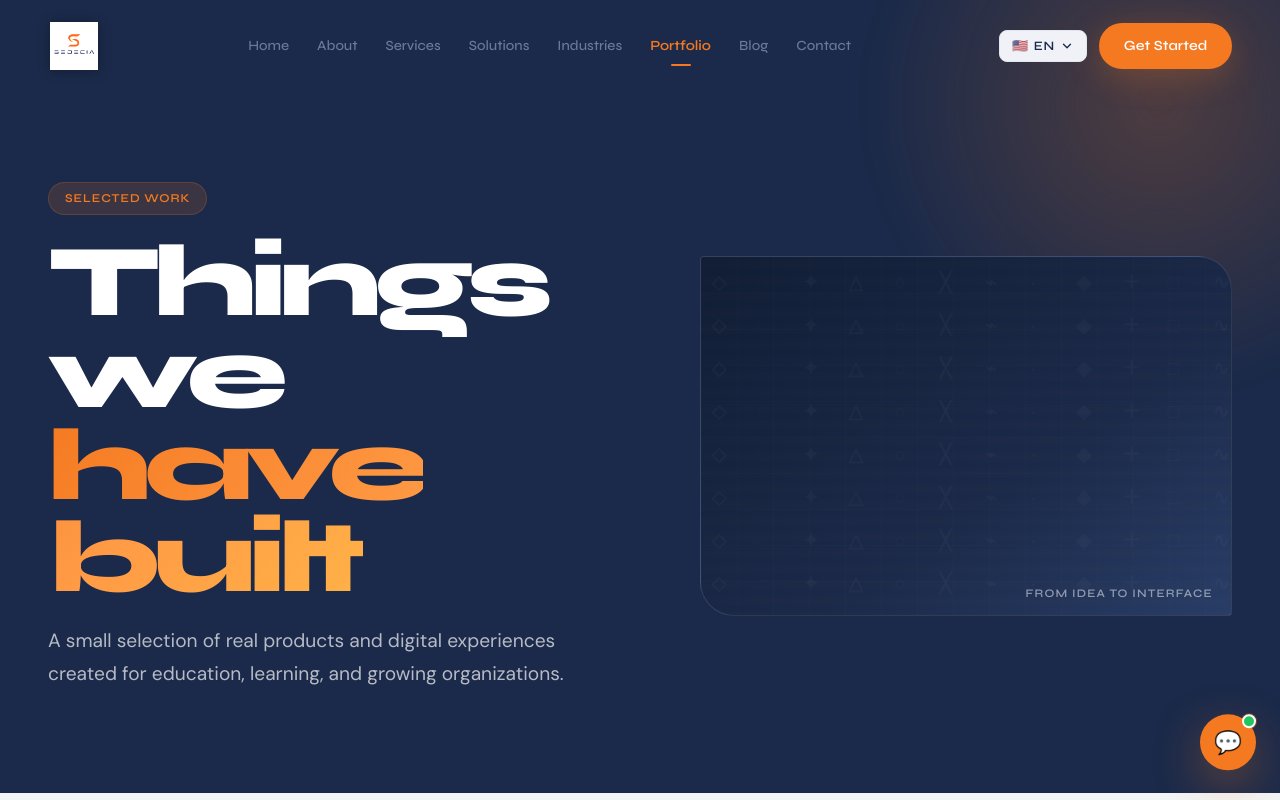
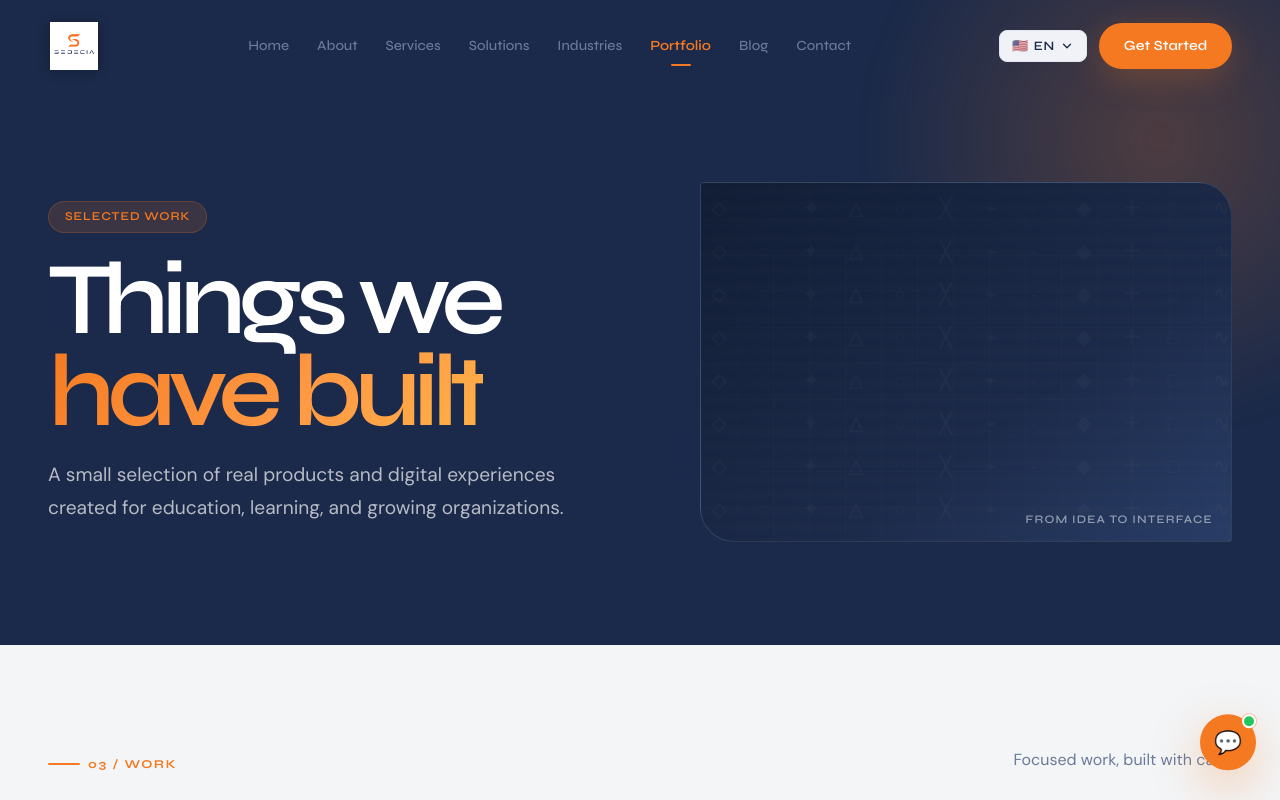
Before and after one commit to yerondereje432/sedecia, a React (Vite) app: page /portfolio in a window 1280 px wide. Shown: the top 800 px of the page. Built offline with nearby package versions, Linux system fonts and the light colour scheme.

Commit message:
Update Portfolio.css

```diff
--- a/src/pages/Portfolio.css
+++ b/src/pages/Portfolio.css
@@ -29,3 +29,6 @@
 .portfolio-card__status::before { content:'↗'; color:var(--orange); margin-right:.45rem; }
 @media (max-width:900px) { .portfolio-hero__layout { grid-template-columns:1fr; gap:2.5rem; } .portfolio-hero__visual { max-width:600px; width:100%; } .portfolio-grid { grid-template-columns:1fr 1fr; } .portfolio-card:nth-child(2) { transform:none; } .portfolio-card:nth-child(2):hover { transform:translateY(-10px); } }
 @media (max-width:600px) { .portfolio-grid { grid-template-columns:1fr; } .portfolio-list__intro { display:block; } .portfolio-list__intro p { margin-top:.6rem; } .portfolio-card { min-height:500px; } }
+
+.portfolio-hero__title, .portfolio-card__content h2 { font-family: var(--font-display); font-weight: 600; }
+.portfolio-hero__reveal-line { display:inline-block; transform-origin:50% 100%; will-change:transform,opacity; }
```
